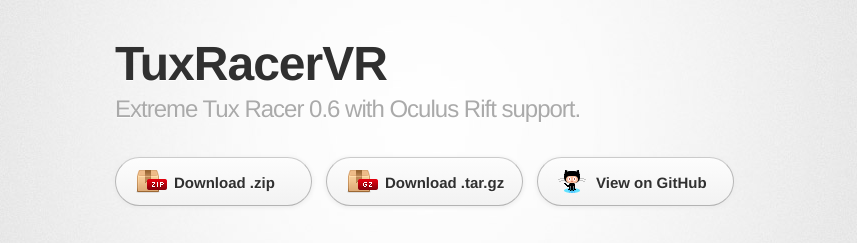
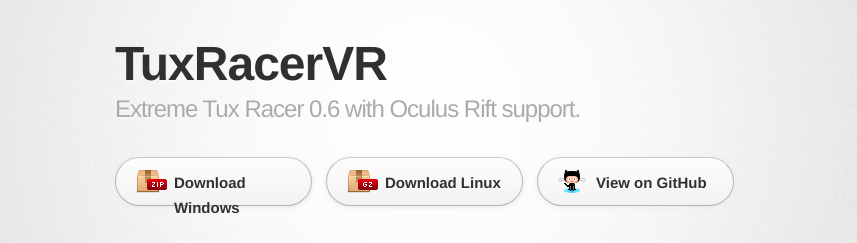
Before and after one commit to kanyun157/tuxracer-vr, a plain HTML site: page index.html in a window 1280 px wide. Shown: the top 243 px of the page, without its empty margins (215-1072 px from the left). Drawn offline with Linux system fonts and the light colour scheme; a web font is replaced by a local one.

Commit message:
manually changing the release zip files.

```diff
--- a/index.html
+++ b/index.html
@@ -23,8 +23,8 @@
         </header>
 
         <section id="downloads" class="clearfix">
-          <a href="https://github.com/jdtaylor/tuxracer-vr/zipball/master" id="download-zip" class="button"><span>Download .zip</span></a>
-          <a href="https://github.com/jdtaylor/tuxracer-vr/tarball/master" id="download-tar-gz" class="button"><span>Download .tar.gz</span></a>
+          <a href="https://github.com/jdtaylor/tuxracer-vr/releases/download/v0.63/TuxRacerVR_v0.63.zip" id="download-zip" class="button"><span>Download Windows</span></a>
+          <a href="https://github.com/jdtaylor/tuxracer-vr/releases/download/v0.64/TuxRacerVR_v0.64_linux64.zip" id="download-tar-gz" class="button"><span>Download Linux</span></a>
           <a href="https://github.com/jdtaylor/tuxracer-vr" id="view-on-github" class="button"><span>View on GitHub</span></a>
         </section>
 
```
